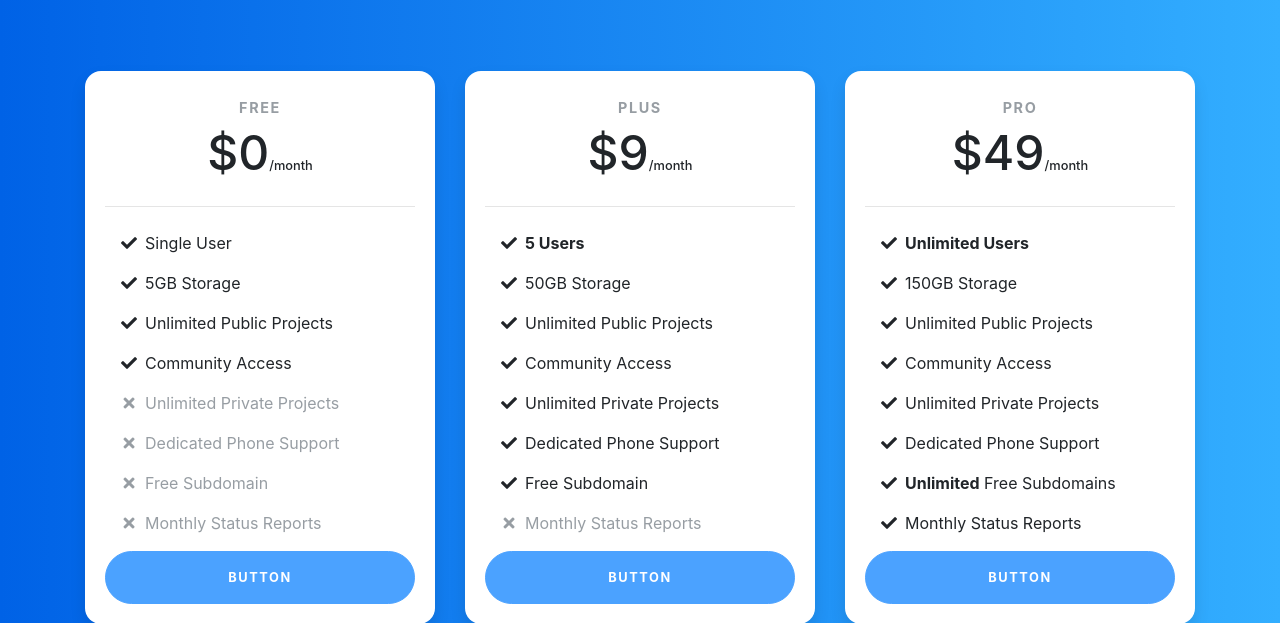
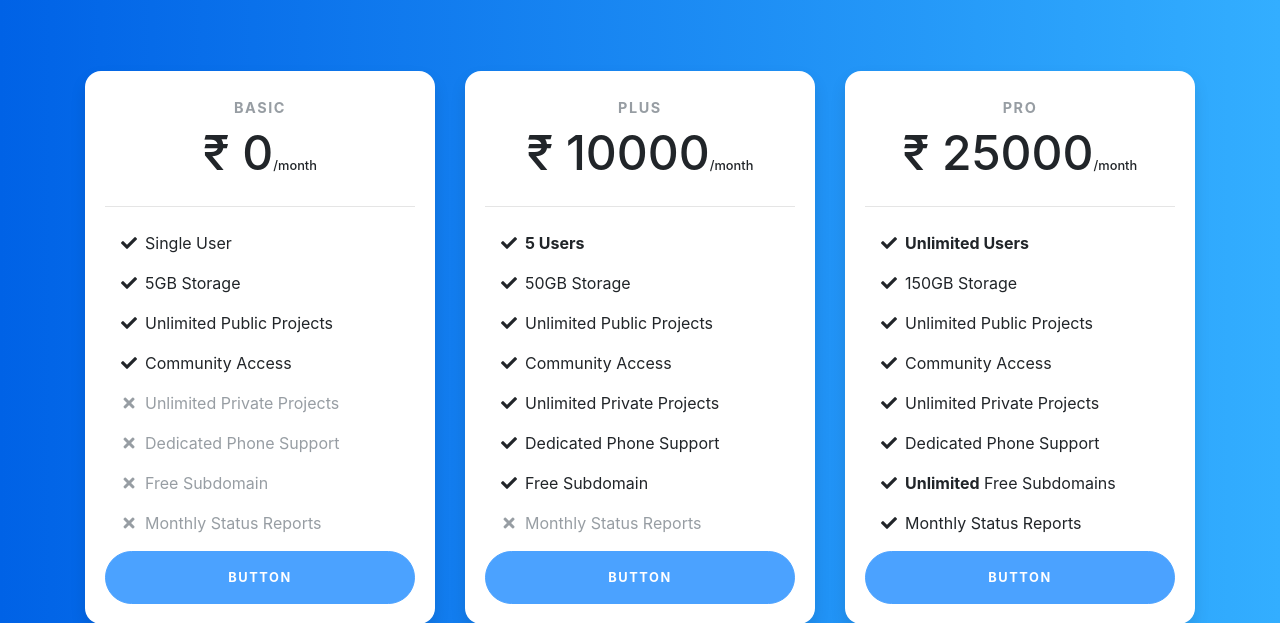
Before and after one commit to draxxxeus/virtualclassroom, a Django app: page /pricing/ in a window 1280 px wide. Shown: the part 56-679 px from the top of the page. Run offline with Django 3.2, Linux system fonts and the light colour scheme; some libraries are stand-ins or nearby versions.

Commit message:
templates - misc fixes

```diff
--- a/virtualclassroom/app/templates/base.html
+++ b/virtualclassroom/app/templates/base.html
@@ -15,7 +15,7 @@
   <!-- Header -->
     <nav class="navbar navbar-expand-lg navbar-light bg-light fixed-top">
       <div class="container">
-        <a class="navbar-brand" href="#">OneSchool</a>
+        <a class="navbar-brand" href="/">OneSchool</a>
         <button class="navbar-toggler" type="button" data-toggle="collapse" data-target="#navbarResponsive" aria-controls="navbarResponsive" aria-expanded="false" aria-label="Toggle navigation">
               <span class="navbar-toggler-icon"></span>
             </button>
--- a/virtualclassroom/app/templates/pricing.html
+++ b/virtualclassroom/app/templates/pricing.html
@@ -10,8 +10,8 @@
 						<div class="col-lg-4">
 							<div class="card mb-5 mb-lg-0">
 								<div class="card-body">
-									<h5 class="card-title text-muted text-uppercase text-center">Free</h5>
-									<h6 class="card-price text-center">$0<span class="period">/month</span></h6>
+									<h5 class="card-title text-muted text-uppercase text-center">Basic</h5>
+									<h6 class="card-price text-center">&#8377 0<span class="period">/month</span></h6>
 									<hr>
 									<ul class="fa-ul">
 										<li><span class="fa-li"><i class="fas fa-check"></i></span>Single User</li>
@@ -32,7 +32,7 @@
 							<div class="card mb-5 mb-lg-0">
 								<div class="card-body">
 									<h5 class="card-title text-muted text-uppercase text-center">Plus</h5>
-									<h6 class="card-price text-center">$9<span class="period">/month</span></h6>
+									<h6 class="card-price text-center">&#8377 10000<span class="period">/month</span></h6>
 									<hr>
 									<ul class="fa-ul">
 										<li><span class="fa-li"><i class="fas fa-check"></i></span><strong>5 Users</strong></li>
@@ -53,7 +53,7 @@
 							<div class="card">
 								<div class="card-body">
 									<h5 class="card-title text-muted text-uppercase text-center">Pro</h5>
-									<h6 class="card-price text-center">$49<span class="period">/month</span></h6>
+									<h6 class="card-price text-center">&#8377 25000<span class="period">/month</span></h6>
 									<hr>
 									<ul class="fa-ul">
 										<li><span class="fa-li"><i class="fas fa-check"></i></span><strong>Unlimited Users</strong></li>
```
